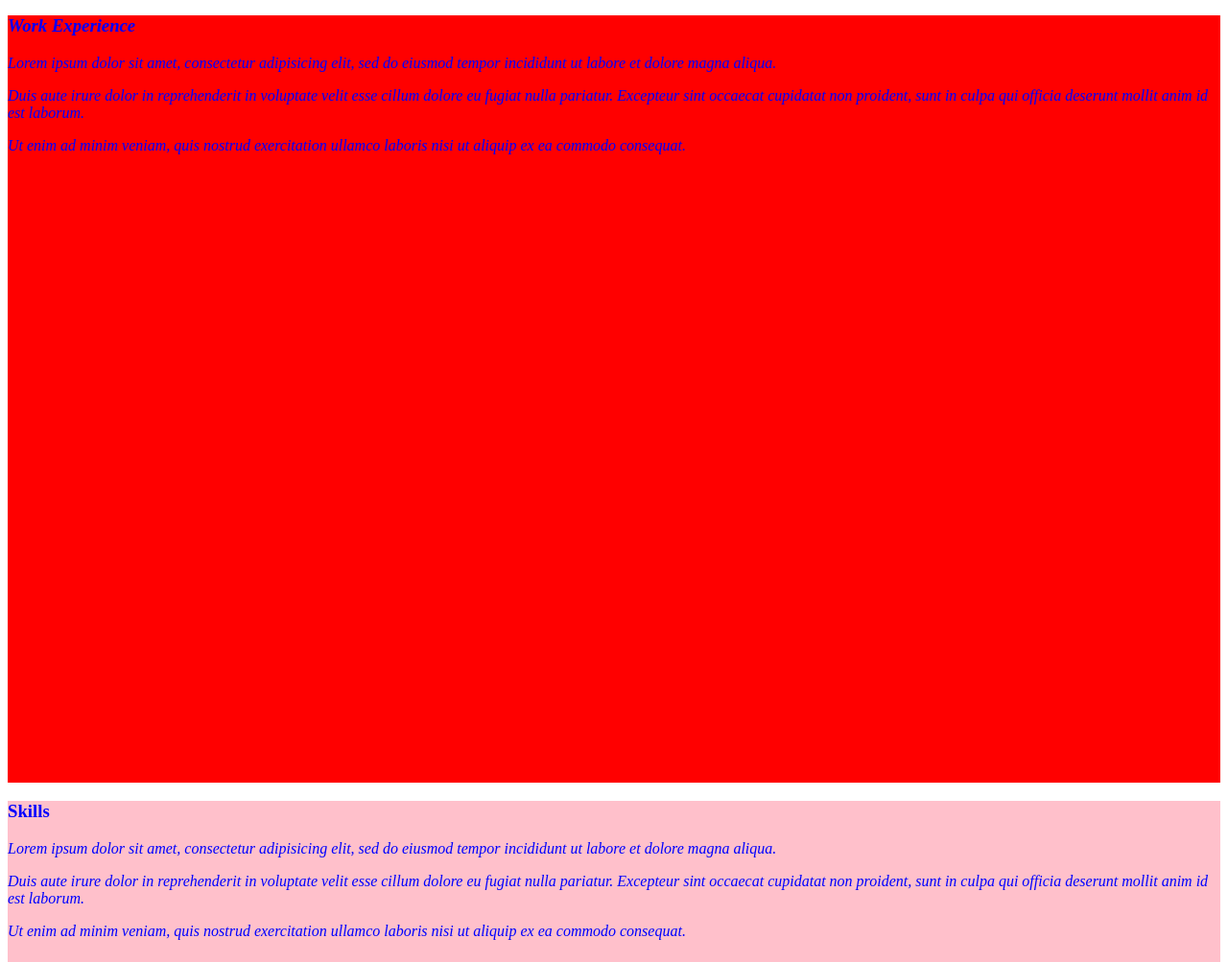
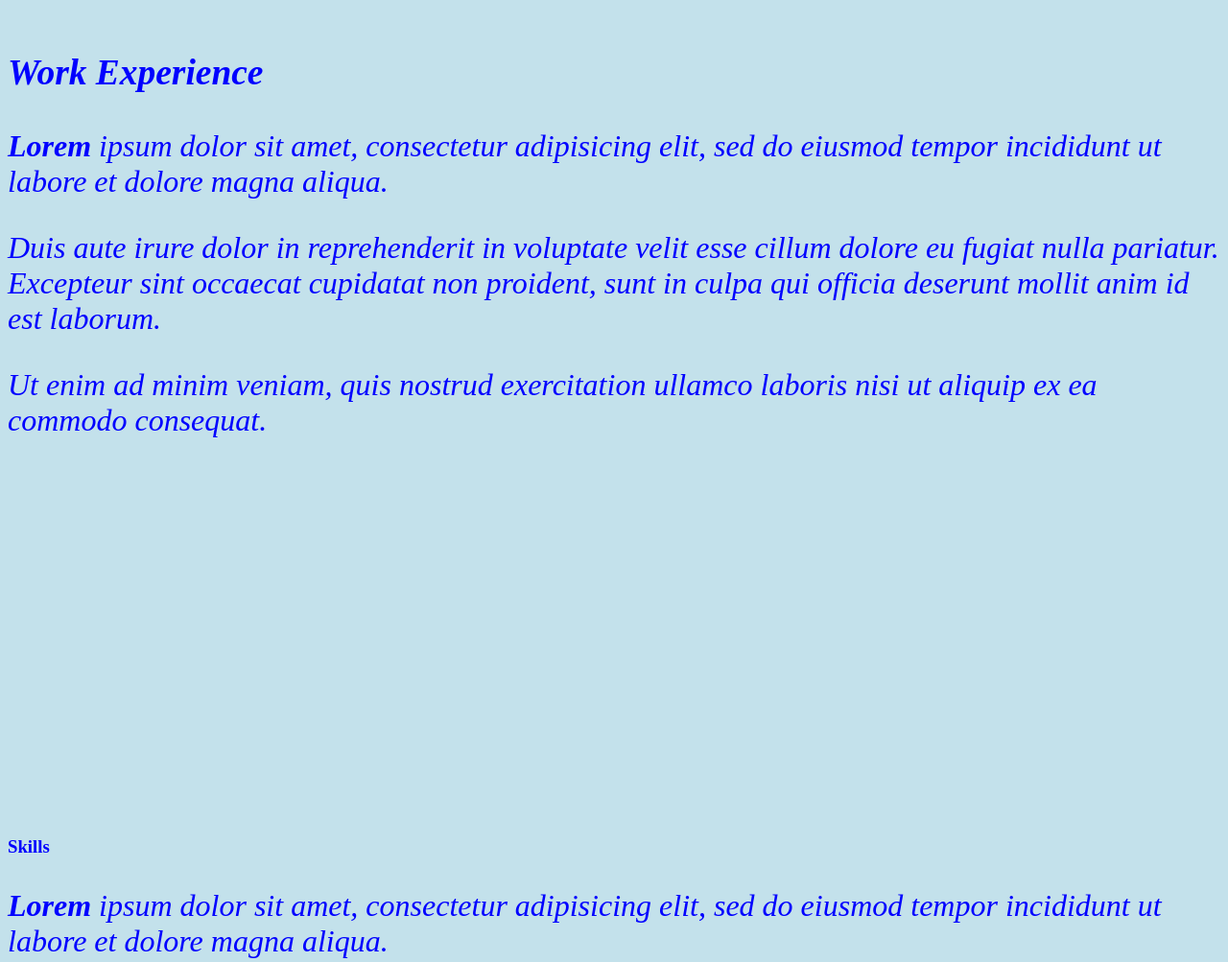
Before and after one commit to stephr3/resume-practice, a plain HTML site: page index.html in a window 1280 px wide. Shown: the part 960-1963 px from the top of the page at 96% size. Drawn offline with Linux system fonts and the light colour scheme.

Commit message:
change background color and font size

```diff
--- a/css/styles.css
+++ b/css/styles.css
@@ -1,5 +1,6 @@
 body {
-  color: blue
+  color: blue;
+  background-color: #C3E1EB;
 }
 
 h2 {
@@ -18,22 +19,24 @@ ul.nav {
   padding: 10px;
 }
 
+.important {
+  font-weight: bold;
+}
+
 #education {
   height: 100vh;
-  background-color: green;
 }
 
 #experience {
   height: 100vh;
-  background-color: red;
 }
 
 #skills {
   height: 100vh;
-  background-color: pink;
 }
 #education, #experience, #skills p {
   font-style: italic;
+  font-size: 2em;
 }
 p.test {
   text-align: center;
--- a/index.html
+++ b/index.html
@@ -16,7 +16,7 @@
     <div id="education">
       <h3>Education</h3>
       <p>
-        Lorem ipsum dolor sit amet, consectetur adipisicing elit, sed do eiusmod tempor incididunt ut labore et dolore magna aliqua.
+        <span class="important">Lorem</span> ipsum dolor sit amet, consectetur adipisicing elit, sed do eiusmod tempor incididunt ut labore et dolore magna aliqua.
       </p>
       <p>
         Duis aute irure dolor in reprehenderit in voluptate velit esse cillum dolore eu fugiat nulla pariatur. Excepteur sint occaecat cupidatat non proident, sunt in culpa qui officia deserunt mollit anim id est laborum.
@@ -28,7 +28,7 @@
     <div id="experience">
       <h3>Work Experience</h3>
       <p>
-        Lorem ipsum dolor sit amet, consectetur adipisicing elit, sed do eiusmod tempor incididunt ut labore et dolore magna aliqua.
+        <span class="important">Lorem</span> ipsum dolor sit amet, consectetur adipisicing elit, sed do eiusmod tempor incididunt ut labore et dolore magna aliqua.
       </p>
       <p>
         Duis aute irure dolor in reprehenderit in voluptate velit esse cillum dolore eu fugiat nulla pariatur. Excepteur sint occaecat cupidatat non proident, sunt in culpa qui officia deserunt mollit anim id est laborum.
@@ -40,7 +40,7 @@
     <div id="skills">
       <h3>Skills</h3>
       <p>
-        Lorem ipsum dolor sit amet, consectetur adipisicing elit, sed do eiusmod tempor incididunt ut labore et dolore magna aliqua.
+        <span class="important">Lorem</span> ipsum dolor sit amet, consectetur adipisicing elit, sed do eiusmod tempor incididunt ut labore et dolore magna aliqua.
       </p>
       <p>
         Duis aute irure dolor in reprehenderit in voluptate velit esse cillum dolore eu fugiat nulla pariatur. Excepteur sint occaecat cupidatat non proident, sunt in culpa qui officia deserunt mollit anim id est laborum.
```
